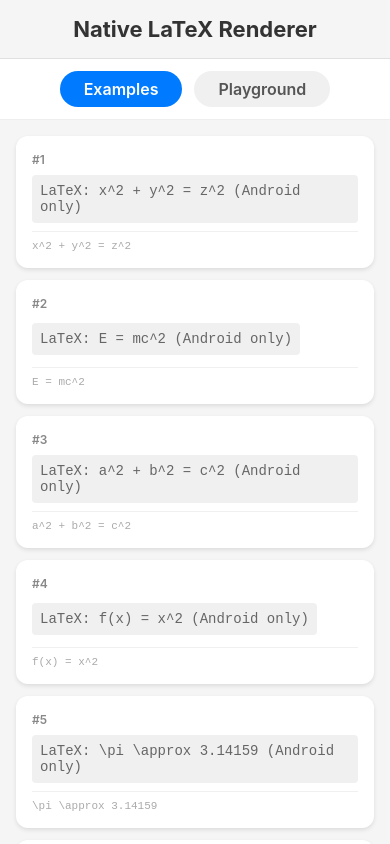
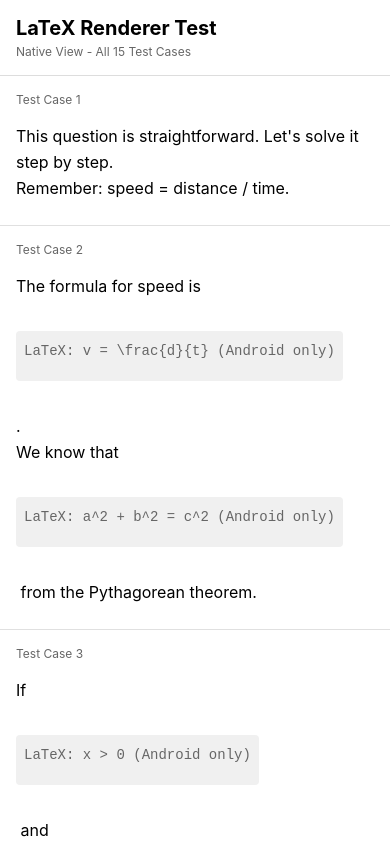
Before and after one commit to Parth10P/LatexRenderer, a React Native app: screen / in a window 390 px wide. Built offline with nearby package versions, Linux system fonts and the light colour scheme.

Commit message:
make space around the components

```diff
--- a/App.tsx
+++ b/App.tsx
@@ -1,335 +1,363 @@
-import React, { useCallback, useMemo, useState } from 'react';
+/**
+ * React Native LaTeX Renderer Demo App
+ *
+ * Demonstrates native LaTeX rendering with all 15 test cases from the assignment.
+ * Uses LatexRenderer component backed by native MTMathView (vector-based, not image).
+ */
+
+import React from 'react';
 import {
+  SafeAreaView,
   FlatList,
-  StatusBar,
   StyleSheet,
   Text,
   View,
+  StatusBar,
   useColorScheme,
-  TouchableOpacity,
-  TextInput,
-  ScrollView,
 } from 'react-native';
-import { SafeAreaProvider, SafeAreaView } from 'react-native-safe-area-context';
 import LatexRenderer from './src/components/LatexRenderer';
-import { LATEX_EQUATIONS } from './src/data/latexEquations';
 
-// Item type for FlatList
-interface EquationItem {
-  id: string;
-  latex: string;
-  index: number;
+// All 15 test cases from IMPLEMENTATION_PROMPT.md
+const TEST_CASES = [
+  {
+    id: '1',
+    content:
+      "This question is straightforward. Let's solve it step by step.\nRemember: speed = distance / time.",
+  },
+  {
+    id: '2',
+    content:
+      'The formula for speed is $v = \\frac{d}{t}$.\nWe know that $a^2 + b^2 = c^2$ from the Pythagorean theorem.',
+  },
+  {
+    id: '3',
+    content:
+      'If $x > 0$ and $x \\neq 1$, then $\\log x$ is defined and $x^n$ grows exponentially.',
+  },
+  {
+    id: '4',
+    content:
+      'To calculate the area, we integrate the function:\n$$A = \\int_a^b f(x)\\,dx$$\nNow substitute the limits.',
+  },
+  {
+    id: '5',
+    content:
+      'Consider the function $f(x) = \\frac{(x^2 + 3x + 5)(x^3 - 2x + 7)(x^4 + x^2 + 1)}{(x - 1)(x + 2)(x^2 + x + 1)}$ and analyze its behavior.',
+  },
+  {
+    id: '6',
+    content:
+      'We now simplify $\\frac{(a_1 + a_2 + a_3 + \\cdots + a_n)^2}{\\sqrt{(b_1^2 + b_2^2 + \\cdots + b_n^2)(c_1^2 + c_2^2 + \\cdots + c_n^2)}}$ before proceeding.',
+  },
+  {
+    id: '7',
+    content:
+      '$(a_1 + a_2 + a_3 + a_4 + a_5 + a_6 + a_7 + a_8 + a_9 + a_{10} + a_{11} + a_{12} + a_{13} + a_{14} + a_{15} + \\cdots + a_n)^2$',
+  },
+  {
+    id: '8',
+    content:
+      'Using the identities:\n$$\\sin^2 x + \\cos^2 x = 1$$\nand\n$$\\tan x = \\frac{\\sin x}{\\cos x}$$\nwe can derive the result.',
+  },
+  {
+    id: '9',
+    content:
+      "Let's solve this step by step.\nFirst, recall the identity $a^2 - b^2 = (a-b)(a+b)$.\nNow apply it to the expression:\n$$x^2 - 9$$\nFinally, factorize and simplify.",
+  },
+  {
+    id: '10',
+    content:
+      'This expression is wrong: $\\frac{a+b }{ c$ and should not crash.',
+    expectError: true,
+  },
+  {
+    id: '11',
+    content: 'Try rendering this: $\\sqrt{2 +$ which is invalid.',
+    expectError: true,
+  },
+  {
+    id: '12',
+    content: 'Here is something unsupported: $\\unknowncommand{x}$.',
+    expectError: true,
+  },
+  {
+    id: '13',
+    content: 'The total cost is $500 and the discount is $50.',
+  },
+  {
+    id: '14',
+    content: 'He earned $1000 in his first job.',
+  },
+  {
+    id: '15',
+    content:
+      'We now simplify $\\frac{(a_1 + a_2 + a_3 + \\cdots + a_n)^2}{\\sqrt{(b_1^2 + b_2^2 + \\cdots + b_n^2)(c_1^2 + c_2^2 + \\cdots + c_n^2)}}$ before proceeding further in the solution.',
+  },
+];
+
+// Type for parsed content parts
+interface ContentPart {
+  type: 'text' | 'latex';
+  content: string;
+  display?: boolean;
 }
 
-// Generate 50+ items by repeating if needed
-const generateEquations = (): EquationItem[] => {
-  const items: EquationItem[] = [];
-  for (let i = 0; i < 60; i++) {
-    const latex = LATEX_EQUATIONS[i % LATEX_EQUATIONS.length];
-    items.push({
-      id: `eq-${i}`,
-      latex: latex,
-      index: i + 1,
+/**
+ * Parse content to extract LaTeX expressions.
+ * Handles both $...$ (inline) and $$...$$ (display) delimiters.
+ */
+const parseContent = (content: string): ContentPart[] => {
+  const parts: ContentPart[] = [];
+  let currentIndex = 0;
+
+  // Match $$ ... $$ for display math
+  const displayRegex = /\$\$([\s\S]*?)\$\$/g;
+  // Match $ ... $ for inline math (but not $$)
+  const inlineRegex = /\$([^\$]+?)\$/g;
+
+  interface MathMatch {
+    start: number;
+    end: number;
+    content: string;
+    display: boolean;
+  }
+
+  const allMatches: MathMatch[] = [];
+  let match: RegExpExecArray | null;
+
+  // Find all display math
+  while ((match = displayRegex.exec(content)) !== null) {
+    allMatches.push({
+      start: match.index,
+      end: match.index + match[0].length,
+      content: match[1].trim(),
+      display: true,
     });
   }
-  return items;
+
+  // Find all inline math
+  while ((match = inlineRegex.exec(content)) !== null) {
+    // Check if this match is not inside a display math block
+    const insideDisplay = allMatches.some(
+      dm => match!.index > dm.start && match!.index < dm.end,
+    );
+    if (!insideDisplay) {
+      // Check if it looks like a currency value (followed by a number)
+      const afterDollar = match[1];
+      if (/^\d+(\.\d+)?$/.test(afterDollar.trim())) {
+        // This is likely a currency value, not LaTeX - skip
+        continue;
+      }
+
+      allMatches.push({
+        start: match.index,
+        end: match.index + match[0].length,
+        content: match[1].trim(),
+        display: false,
+      });
+    }
+  }
+
+  // Sort by start position
+  allMatches.sort((a, b) => a.start - b.start);
+
+  // Build parts array
+  allMatches.forEach(m => {
+    if (m.start > currentIndex) {
+      parts.push({
+        type: 'text',
+        content: content.substring(currentIndex, m.start),
+      });
+    }
+    parts.push({
+      type: 'latex',
+      content: m.content,
+      display: m.display,
+    });
+    currentIndex = m.end;
+  });
+
+  if (currentIndex < content.length) {
+    parts.push({
+      type: 'text',
+      content: content.substring(currentIndex),
+    });
+  }
+
+  // If no LaTeX found, return as single text part
+  if (parts.length === 0) {
+    parts.push({ type: 'text', content });
+  }
+
+  return parts;
 };
 
-function App() {
-  const isDarkMode = useColorScheme() === 'dark';
-  const [activeTab, setActiveTab] = useState<'examples' | 'playground'>(
-    'examples',
+/**
+ * ContentRenderer - Renders mixed text and LaTeX content.
+ */
+const ContentRenderer = ({
+  content,
+  textColor,
+}: {
+  content: string;
+  textColor: string;
+}) => {
+  const parts = parseContent(content);
+
+  return (
+    <View style={styles.contentContainer}>
+      {parts.map((part, index) => {
+        if (part.type === 'text') {
+          return (
+            <Text key={index} style={[styles.text, { color: textColor }]}>
+              {part.content}
+            </Text>
           );
-  const [inputLatex, setInputLatex] = useState<string>('\\frac{a}{b}');
-  const [displayLatex, setDisplayLatex] = useState<string>('\\frac{a}{b}');
-
-  // Memoize equations list
-  const equations = useMemo(() => generateEquations(), []);
-
-  // Handler for render button
-  const handleRender = () => {
-    setDisplayLatex(inputLatex);
+        } else {
+          return (
+            <LatexRenderer
+              key={index}
+              latex={part.content}
+              fontSize={part.display ? 50 : 50}
+              textColor={textColor}
+              style={part.display ? styles.displayMath : styles.inlineMath}
+              showErrorInline={true}
+            />
+          );
+        }
+      })}
+    </View>
+  );
 };
 
-  // Memoized render function for optimal FlatList performance
-  const renderItem = useCallback(
-    ({ item }: { item: EquationItem }) => (
-      <View style={styles.equationCard}>
-        <Text style={[styles.equationIndex, isDarkMode && styles.darkText]}>
-          #{item.index}
+/**
+ * Main App Component
+ */
+const App = () => {
+  const isDarkMode = useColorScheme() === 'dark';
+  const textColor = isDarkMode ? '#FFFFFF' : '#000000';
+  const backgroundColor = isDarkMode ? '#1a1a1a' : '#f5f5f5';
+  const cardBackgroundColor = isDarkMode ? '#2d2d2d' : '#ffffff';
+
+  return (
+    <SafeAreaView style={[styles.container, { backgroundColor }]}>
+      <StatusBar barStyle={isDarkMode ? 'light-content' : 'dark-content'} />
+      <View style={[styles.header, { backgroundColor: cardBackgroundColor }]}>
+        <Text style={[styles.title, { color: textColor }]}>
+          LaTeX Renderer Test
         </Text>
-        <View style={styles.latexContainer}>
-          <LatexRenderer
-            latex={item.latex}
-            fontSize={30}
-            textColor={isDarkMode ? '#FFFFFF' : '#000000'}
-            style={styles.latex}
-          />
-        </View>
-        <Text style={[styles.latexSource, isDarkMode && styles.darkSubText]}>
-          {item.latex}
+        <Text
+          style={[styles.subtitle, { color: isDarkMode ? '#888' : '#666' }]}
+        >
+          Native View - All 15 Test Cases
         </Text>
       </View>
-    ),
-    [isDarkMode],
-  );
-
-  // Key extractor for FlatList
-  const keyExtractor = useCallback((item: EquationItem) => item.id, []);
-
-  // Optimized FlatList settings for 60 FPS
-  const getItemLayout = useCallback(
-    (_: unknown, index: number) => ({
-      length: 120,
-      offset: 120 * index,
-      index,
-    }),
-    [],
-  );
-
-  return (
-    <SafeAreaProvider>
-      <StatusBar barStyle={isDarkMode ? 'light-content' : 'dark-content'} />
-      <SafeAreaView
-        style={[styles.container, isDarkMode && styles.darkContainer]}
+      <FlatList
+        data={TEST_CASES}
+        keyExtractor={item => item.id}
+        renderItem={({ item }) => (
+          <View
+            style={[
+              styles.item,
+              { backgroundColor: cardBackgroundColor },
+              item.expectError && styles.errorItem,
+            ]}
           >
-        <View style={styles.header}>
-          <Text style={[styles.title, isDarkMode && styles.darkText]}>
-            Native LaTeX Renderer
-          </Text>
-        </View>
-
-        {/* Tab Navigation */}
-        <View style={styles.tabContainer}>
-          <TouchableOpacity
-            style={[
-              styles.tabButton,
-              activeTab === 'examples' && styles.activeTab,
-            ]}
-            onPress={() => setActiveTab('examples')}
-          >
+            <View style={styles.itemHeader}>
               <Text
                 style={[
-                styles.tabText,
-                activeTab === 'examples' && styles.activeTabText,
+                  styles.itemNumber,
+                  { color: isDarkMode ? '#888' : '#666' },
                 ]}
               >
-              Examples
+                Test Case {item.id}
               </Text>
-          </TouchableOpacity>
-          <TouchableOpacity
-            style={[
-              styles.tabButton,
-              activeTab === 'playground' && styles.activeTab,
-            ]}
-            onPress={() => setActiveTab('playground')}
-          >
-            <Text
-              style={[
-                styles.tabText,
-                activeTab === 'playground' && styles.activeTabText,
-              ]}
-            >
-              Playground
-            </Text>
-          </TouchableOpacity>
+              {item.expectError && (
+                <Text style={styles.errorBadge}>⚠️ Error Test</Text>
+              )}
             </View>
-
-        {/* View Content */}
-        {activeTab === 'examples' ? (
-          <FlatList
-            data={equations}
-            renderItem={renderItem}
-            keyExtractor={keyExtractor}
-            getItemLayout={getItemLayout}
-            // Performance optimizations
+            <ContentRenderer content={item.content} textColor={textColor} />
+          </View>
+        )}
+        ItemSeparatorComponent={() => <View style={styles.separator} />}
+        contentContainerStyle={styles.listContent}
+        // Performance optimizations for smooth scrolling
         removeClippedSubviews={true}
         maxToRenderPerBatch={10}
         windowSize={10}
-            initialNumToRender={8}
-            updateCellsBatchingPeriod={60}
-            // Styling
-            contentContainerStyle={styles.listContent}
-            showsVerticalScrollIndicator={true}
+        initialNumToRender={5}
       />
-        ) : (
-          <ScrollView contentContainerStyle={styles.playgroundContainer}>
-            <Text style={[styles.label, isDarkMode && styles.darkText]}>
-              Enter LaTeX Code:
-            </Text>
-            <TextInput
-              style={[styles.input, isDarkMode && styles.darkInput]}
-              multiline
-              value={inputLatex}
-              onChangeText={setInputLatex}
-              placeholder="e.g. \sqrt{x}"
-              placeholderTextColor="#999"
-            />
-
-            <TouchableOpacity
-              style={styles.renderButton}
-              onPress={handleRender}
-            >
-              <Text style={styles.renderButtonText}>Render LaTeX</Text>
-            </TouchableOpacity>
-
-            <Text style={[styles.label, isDarkMode && styles.darkText]}>
-              Preview:
-            </Text>
-            <View style={styles.previewCard}>
-              <LatexRenderer
-                latex={displayLatex}
-                fontSize={30}
-                textColor={isDarkMode ? '#FFFFFF' : '#000000'}
-                style={styles.latex}
-              />
-            </View>
-          </ScrollView>
-        )}
     </SafeAreaView>
-    </SafeAreaProvider>
   );
-}
+};
 
 const styles = StyleSheet.create({
   container: {
     flex: 1,
-    backgroundColor: '#F5F5F5',
-  },
-  darkContainer: {
-    backgroundColor: '#1A1A1A',
   },
   header: {
     padding: 16,
     borderBottomWidth: 1,
-    borderBottomColor: '#E0E0E0',
-    alignItems: 'center',
+    borderBottomColor: '#ddd',
   },
   title: {
-    fontSize: 22,
+    fontSize: 20,
     fontWeight: 'bold',
-    color: '#333',
   },
-  // Tabs
-  tabContainer: {
-    flexDirection: 'row',
-    padding: 12,
-    backgroundColor: '#FFF',
-    borderBottomWidth: 1,
-    borderBottomColor: '#EEE',
-    justifyContent: 'center',
-    gap: 12,
-  },
-  tabButton: {
-    paddingVertical: 8,
-    paddingHorizontal: 24,
-    borderRadius: 20,
-    backgroundColor: '#F0F0F0',
-  },
-  activeTab: {
-    backgroundColor: '#007AFF',
-  },
-  tabText: {
-    fontSize: 16,
-    fontWeight: '600',
-    color: '#555',
-  },
-  activeTabText: {
-    color: '#FFF',
-  },
-  // Playground
-  playgroundContainer: {
-    padding: 20,
-  },
-  label: {
-    fontSize: 16,
-    fontWeight: '600',
-    marginBottom: 8,
-    color: '#333',
-    marginTop: 12,
-  },
-  input: {
-    backgroundColor: '#FFF',
-    borderWidth: 1,
-    borderColor: '#DDD',
-    borderRadius: 8,
-    padding: 12,
-    fontSize: 16,
-    minHeight: 100,
-    textAlignVertical: 'top',
-    color: '#000',
-  },
-  darkInput: {
-    backgroundColor: '#333',
-    borderColor: '#555',
-    color: '#FFF',
-  },
-  renderButton: {
-    backgroundColor: '#007AFF',
-    paddingVertical: 12,
-    paddingHorizontal: 24,
-    borderRadius: 8,
-    alignItems: 'center',
-    marginTop: 16,
-  },
-  renderButtonText: {
-    color: '#FFFFFF',
-    fontSize: 16,
-    fontWeight: '600',
-  },
-  previewCard: {
-    backgroundColor: '#FFF',
-    borderRadius: 12,
-    padding: 24,
-    minHeight: 150,
-    justifyContent: 'center',
-    alignItems: 'center',
-    borderWidth: 1,
-    borderColor: '#EEE',
-    marginTop: 8,
-  },
-  // Existing Styles
-  darkText: {
-    color: '#FFFFFF',
-  },
-  darkSubText: {
-    color: '#999',
+  subtitle: {
+    fontSize: 12,
+    marginTop: 4,
   },
   listContent: {
+    paddingBottom: 20,
+  },
+  item: {
     padding: 16,
   },
-  equationCard: {
-    backgroundColor: '#FFFFFF',
-    borderRadius: 12,
-    padding: 16,
-    marginBottom: 12,
-    shadowColor: '#000',
-    shadowOffset: { width: 0, height: 2 },
-    shadowOpacity: 0.1,
-    shadowRadius: 4,
-    elevation: 3,
+  errorItem: {
+    borderLeftWidth: 4,
+    borderLeftColor: '#ffc107',
   },
-  equationIndex: {
-    fontSize: 12,
-    fontWeight: '600',
-    color: '#888',
+  itemHeader: {
+    flexDirection: 'row',
+    justifyContent: 'space-between',
+    alignItems: 'center',
     marginBottom: 8,
   },
-  latexContainer: {
-    minHeight: 40,
-    justifyContent: 'center',
+  itemNumber: {
+    fontSize: 12,
   },
-  latex: {
+  errorBadge: {
+    fontSize: 10,
+    color: '#856404',
+    backgroundColor: '#fff3cd',
+    paddingHorizontal: 8,
+    paddingVertical: 2,
+    borderRadius: 10,
+  },
+  contentContainer: {
+    flexDirection: 'column',
+  },
+  text: {
+    fontSize: 16,
+    lineHeight: 26,
+    marginVertical: 8,
+  },
+  displayMath: {
+    alignSelf: 'center',
+    marginVertical: 24,
+    paddingVertical: 12,
+    minHeight: 60,
+  },
+  inlineMath: {
     alignSelf: 'flex-start',
+    marginVertical: 24,
+    paddingVertical: 12,
+    minHeight: 50,
   },
-  latexSource: {
-    fontSize: 11,
-    fontFamily: 'monospace',
-    color: '#AAA',
-    marginTop: 8,
-    paddingTop: 8,
-    borderTopWidth: 1,
-    borderTopColor: '#F0F0F0',
+  separator: {
+    height: 1,
+    backgroundColor: '#e0e0e0',
   },
 });
 
```
Lines whose indentation alone changed are shown as unchanged.
